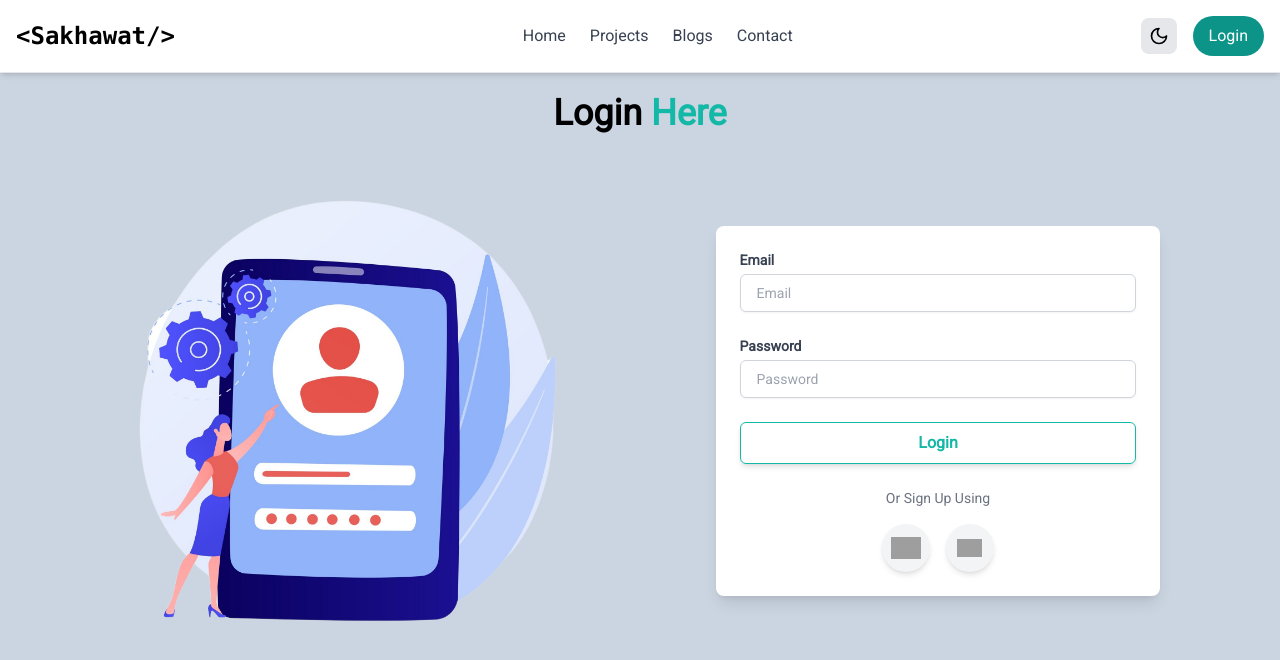
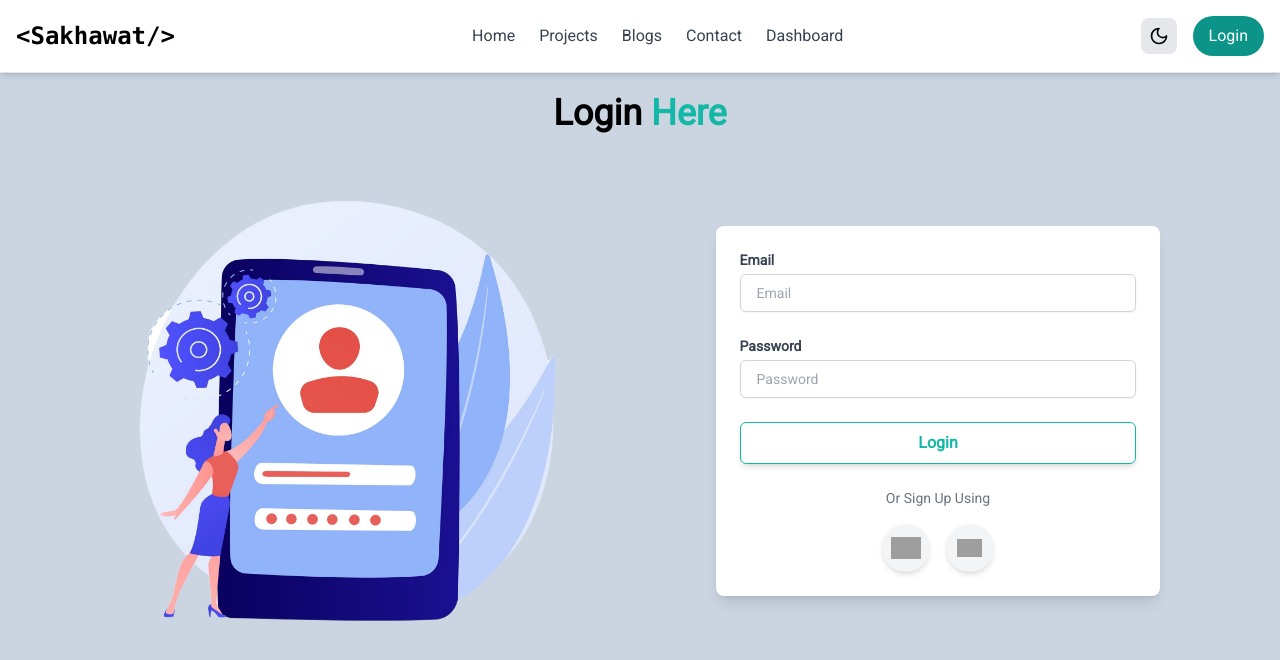
Before and after one commit to Sakhawat71/personal-portfolio-a5, a Next.js app: page /login in a window 1280 px wide. Shown: the top 660 px of the page. Built offline with nearby package versions, Linux system fonts and the light colour scheme; grey boxes are pictures that could not be loaded.

Commit message:
feat: remove favicon files and update Navbar to include Dashboard link; enhance login page logging

```diff
--- a/src/app/login/page.tsx
+++ b/src/app/login/page.tsx
@@ -22,7 +22,7 @@ const LoginPage = () => {
     const router = useRouter();
 
     const onSubmit = async (data: FormValues) => {
-        // console.log(data);
+        console.log(data);
         try {
             // const res = await loginUser(data);
             // if (res?.accessToken) {
@@ -30,7 +30,7 @@ const LoginPage = () => {
             //     localStorage.setItem('accessToken', res.accessToken);
             //     router.push('/dashboard');
             // }
-            console.log();
+            console.log(data);
         } catch (err: any) {
             console.error(err.message);
             throw new Error(err.message);
--- a/src/components/shared/Navbar.tsx
+++ b/src/components/shared/Navbar.tsx
@@ -15,6 +15,7 @@ const Navbar = () => {
         { href: "/projects", label: "Projects" },
         { href: "/blog", label: "Blogs" },
         { href: "/contact", label: "Contact" },
+        { href: "/dashboard", label: "Dashboard" },
     ];
 
     return (
```
Also changed, not shown: public/favicon.png (deleted), 1 other file (tests, documents, lock files or other folders).
